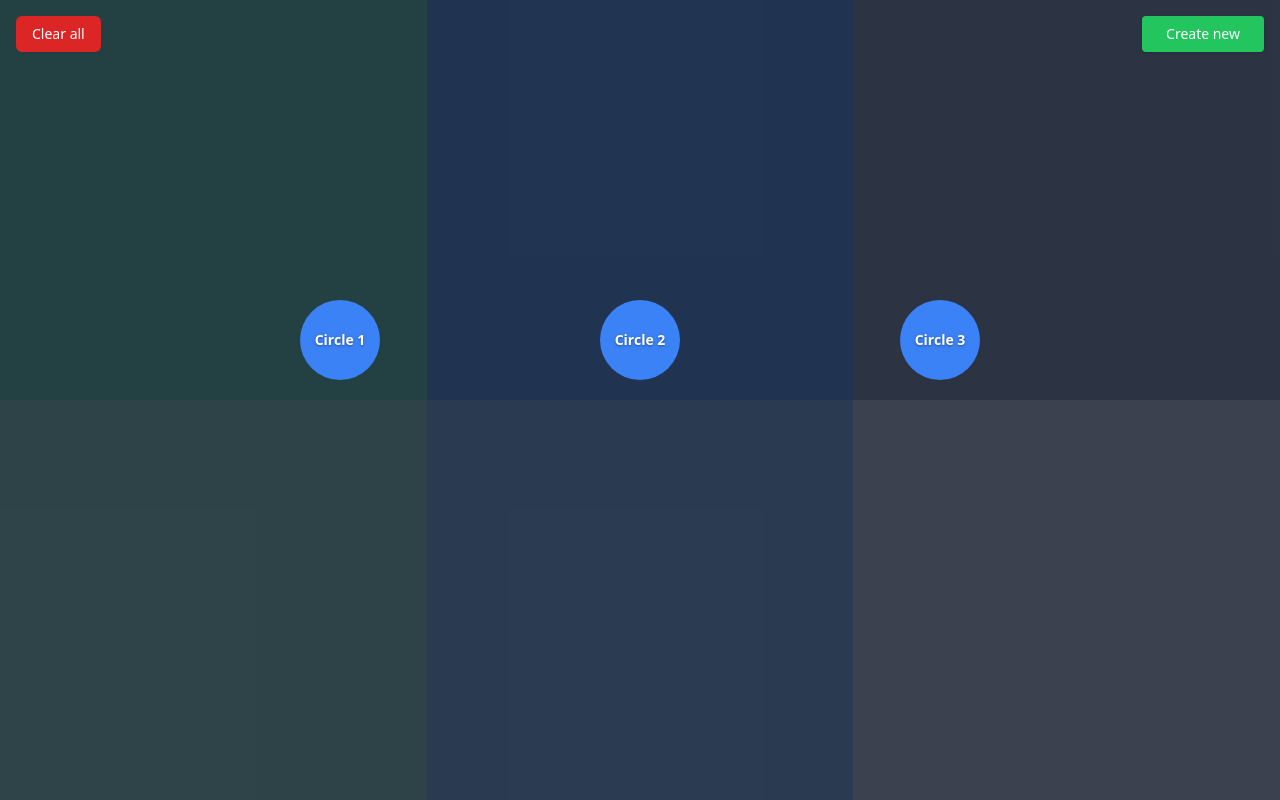
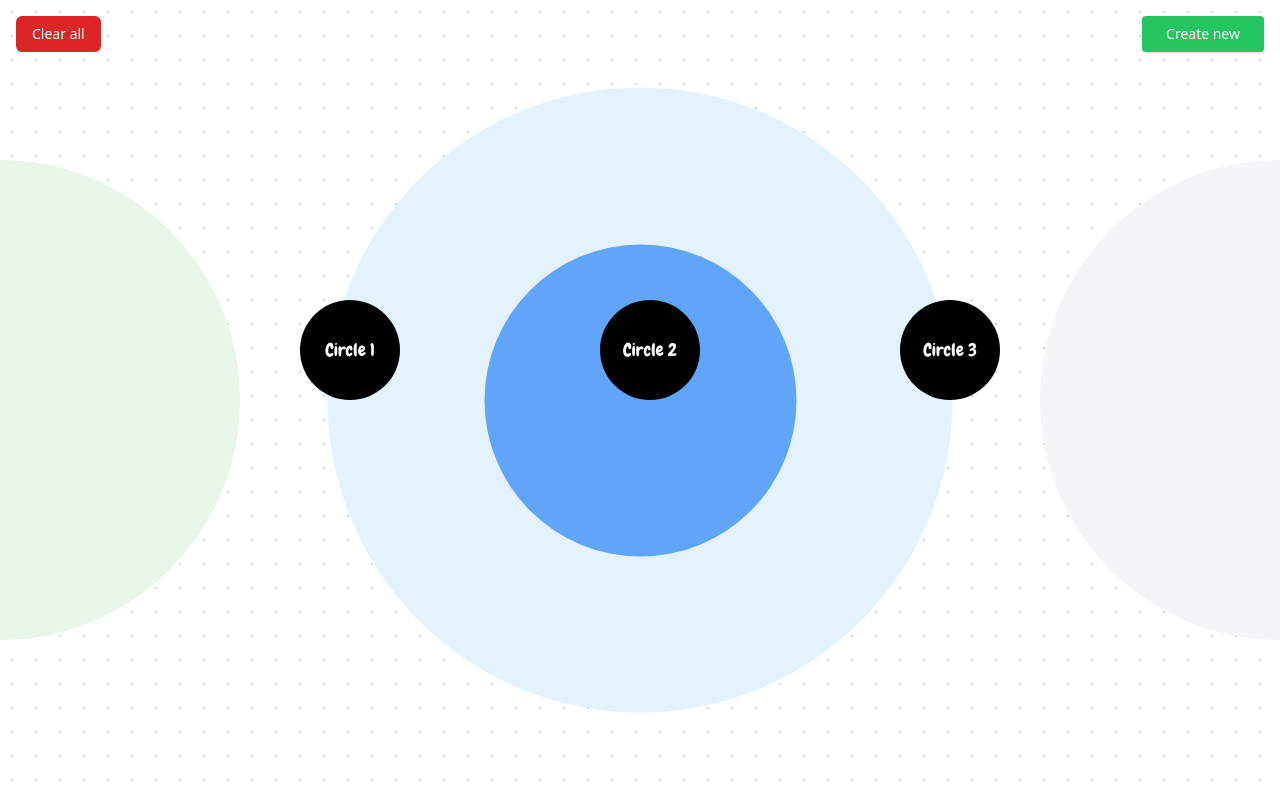
Before and after one commit to jonbell-lot23/blobby-big-board, a Next.js app: page / in a window 1280 px wide. Built offline with nearby package versions, Linux system fonts and the light colour scheme.

Commit message:
Pretty good!

```diff
--- a/app/globals.css
+++ b/app/globals.css
@@ -74,3 +74,9 @@
     @apply bg-background text-foreground;
   }
 }
+
+.bg-dot-pattern {
+  background-color: white;
+  background-image: radial-gradient(#d1d5db 1.5px, transparent 1.5px);
+  background-size: 24px 24px;
+}
--- a/app/layout.tsx
+++ b/app/layout.tsx
@@ -1,8 +1,8 @@
-import type React from "react"
-import type { Metadata } from "next"
-import { Nunito } from "next/font/google"
-import "./globals.css"
-import { cn } from "@/lib/utils"
+import type React from "react";
+import type { Metadata } from "next";
+import { Nunito, Chewy } from "next/font/google";
+import "./globals.css";
+import { cn } from "@/lib/utils";
 
 // Set up the Nunito font with next/font
 const nunito = Nunito({
@@ -10,21 +10,38 @@ const nunito = Nunito({
   weight: ["400", "700"],
   display: "swap",
   variable: "--font-sans", // Assign it to the CSS variable that Tailwind uses
-})
+});
+
+// Set up the Chewy font with next/font
+const chewy = Chewy({
+  subsets: ["latin"],
+  weight: ["400"],
+  display: "swap",
+  variable: "--font-chewy",
+});
 
 export const metadata: Metadata = {
   title: "Blobby Project Tracker",
-  description: "A fun, gooey project tracker built with Next.js and Framer Motion.",
-}
+  description:
+    "A fun, gooey project tracker built with Next.js and Framer Motion.",
+};
 
 export default function RootLayout({
   children,
 }: Readonly<{
-  children: React.ReactNode
+  children: React.ReactNode;
 }>) {
   return (
     <html lang="en" suppressHydrationWarning>
-      <body className={cn("min-h-screen bg-background font-sans antialiased", nunito.variable)}>{children}</body>
+      <body
+        className={cn(
+          "min-h-screen bg-background font-sans antialiased",
+          nunito.variable,
+          chewy.variable
+        )}
+      >
+        {children}
+      </body>
     </html>
-  )
+  );
 }
--- a/app/page.tsx
+++ b/app/page.tsx
@@ -19,7 +19,9 @@ type Task = {
 };
 
 // Standard size for all balls
-const BALL_SIZE = 80;
+const BALL_SIZE = 100;
+const MIN_BALL_SIZE = 80;
+const MAX_BALL_SIZE = 200;
 
 // Prettier pastel colors for background stripes
 const BG_MINT = "#6EE7B7"; // top green
@@ -29,8 +31,8 @@ const BG_SKY_DIM = "#93C5FD"; // bottom blue
 const BG_GRAY = "#9CA3AF"; // top gray
 const BG_GRAY_DIM = "#E5E7EB"; // bottom gray
 
-// Blue color for all circles
-const CIRCLE_COLOR = "#3b82f6";
+// Black color for all circles
+const CIRCLE_COLOR = "#000000";
 
 // Default tasks
 const defaultTasks: Task[] = [
@@ -60,6 +62,21 @@ const defaultTasks: Task[] = [
   },
 ];
 
+// Helper to calculate circle size based on label length
+function getCircleSize(label: string) {
+  const min = 80;
+  const perChar = 14; // px per character
+  return Math.max(min, label.length * perChar);
+}
+
+function getDynamicBallSize(label: string) {
+  // Base size plus 10px per character, clamped between min and max
+  return Math.max(
+    MIN_BALL_SIZE,
+    Math.min(MAX_BALL_SIZE, MIN_BALL_SIZE + (label.length - 6) * 10)
+  );
+}
+
 export default function BlobbyTrackerPage() {
   const [tasks, setTasks] = useState<Task[]>(defaultTasks);
   const [isClient, setIsClient] = useState(false);
@@ -70,7 +87,15 @@ export default function BlobbyTrackerPage() {
     setIsClient(true);
     const saved = localStorage.getItem("circles");
     if (saved) {
-      setTasks(JSON.parse(saved));
+      const parsedTasks = JSON.parse(saved);
+      // Migrate any old blue circles to black
+      const migratedTasks = parsedTasks.map((task: Task) => ({
+        ...task,
+        color: "#000000", // Force all circles to be black
+      }));
+      setTasks(migratedTasks);
+      // Save the migrated tasks back to localStorage
+      localStorage.setItem("circles", JSON.stringify(migratedTasks));
     }
   }, []);
   const containerRef = useRef<HTMLDivElement>(null);
@@ -190,42 +215,21 @@ export default function BlobbyTrackerPage() {
   }, [showRenamePrompt]);
 
   return (
-    <div className="relative w-screen h-screen bg-gray-900/80 overflow-hidden">
-      {/* Background: 3 vertical stripes, each split horizontally for 6 zones */}
-      <div className="pointer-events-none absolute inset-0 -z-10 w-full h-full flex">
-        {/* Mint stripe */}
-        <div className="relative w-1/3 h-full">
-          <div
-            className="absolute top-0 left-0 w-full h-1/2"
-            style={{ background: BG_MINT }}
-          />
-          <div
-            className="absolute bottom-0 left-0 w-full h-1/2"
-            style={{ background: BG_MINT_DIM }}
-          />
+    <div className="relative w-screen h-screen overflow-hidden">
+      {/* Dotted background pattern at the lowest z-index */}
+      <div className="absolute inset-0 -z-20 w-full h-full bg-dot-pattern" />
+      {/* Background: 3 circles - green on left, blue in center, gray on right */}
+      <div className="pointer-events-none absolute inset-0 -z-10 w-full h-full">
+        {/* Green circle on the left (smaller, falling off the edge) */}
+        <div className="absolute left-0 top-1/2 w-[480px] h-[480px] rounded-full bg-zone-mint transform -translate-x-1/2 -translate-y-1/2" />
+
+        {/* Blue circle in the center with darker core */}
+        <div className="absolute left-1/2 top-1/2 w-[625px] h-[625px] rounded-full bg-zone-sky transform -translate-x-1/2 -translate-y-1/2 flex items-center justify-center">
+          <div className="w-[312px] h-[312px] rounded-full bg-blue-400" />
         </div>
-        {/* Sky blue stripe */}
-        <div className="relative w-1/3 h-full">
-          <div
-            className="absolute top-0 left-0 w-full h-1/2"
-            style={{ background: BG_SKY }}
-          />
-          <div
-            className="absolute bottom-0 left-0 w-full h-1/2"
-            style={{ background: BG_SKY_DIM }}
-          />
-        </div>
-        {/* Light gray stripe */}
-        <div className="relative w-1/3 h-full">
-          <div
-            className="absolute top-0 left-0 w-full h-1/2"
-            style={{ background: BG_GRAY }}
-          />
-          <div
-            className="absolute bottom-0 left-0 w-full h-1/2"
-            style={{ background: BG_GRAY_DIM }}
-          />
-        </div>
+
+        {/* Gray circle on the right (half visible) */}
+        <div className="absolute right-0 top-1/2 w-[480px] h-[480px] rounded-full bg-zone-gray transform translate-x-1/2 -translate-y-1/2" />
       </div>
 
       {/* This is the main container where task balls live */}
@@ -236,7 +240,7 @@ export default function BlobbyTrackerPage() {
               key={task.id}
               id={task.id}
               label={task.label}
-              size={task.size}
+              size={BALL_SIZE}
               color={task.color}
               initialPosition={{ x: task.x, y: task.y }}
               dragConstraintsRef={containerRef}
--- a/components/task-blob.tsx
+++ b/components/task-blob.tsx
@@ -95,7 +95,7 @@ export default function TaskBlob({
       {/* The label is inside the blob, so it will be slightly affected by the filter.
           For a "Sunday project" this is acceptable as per your notes. */}
       <span
-        className="text-white font-semibold text-xs md:text-sm text-center p-2 break-words pointer-events-none drop-shadow"
+        className="text-white font-chewy text-base md:text-lg text-center p-2 break-words pointer-events-none drop-shadow leading-tight max-w-xs"
         style={{ textShadow: "0 1px 2px rgba(0,0,0,0.25)" }}
       >
         {label}
--- a/tailwind.config.ts
+++ b/tailwind.config.ts
@@ -1,67 +1,79 @@
-import type { Config } from 'tailwindcss'
+import type { Config } from "tailwindcss";
 
 const config: Config = {
-    darkMode: ['class'],
+  darkMode: ["class"],
   content: [
-    './pages/**/*.{js,ts,jsx,tsx,mdx}',
-    './components/**/*.{js,ts,jsx,tsx,mdx}',
-    './app/**/*.{js,ts,jsx,tsx,mdx}',
+    "./pages/**/*.{js,ts,jsx,tsx,mdx}",
+    "./components/**/*.{js,ts,jsx,tsx,mdx}",
+    "./app/**/*.{js,ts,jsx,tsx,mdx}",
   ],
   theme: {
     extend: {
       backgroundImage: {
-  			'gradient-radial': 'radial-gradient(var(--tw-gradient-stops))',
-  			'gradient-conic': 'conic-gradient(from 180deg at 50% 50%, var(--tw-gradient-stops))'
+        "gradient-radial": "radial-gradient(var(--tw-gradient-stops))",
+        "gradient-conic":
+          "conic-gradient(from 180deg at 50% 50%, var(--tw-gradient-stops))",
       },
       borderRadius: {
-  			lg: 'var(--radius)',
-  			md: 'calc(var(--radius) - 2px)',
-  			sm: 'calc(var(--radius) - 4px)'
+        lg: "var(--radius)",
+        md: "calc(var(--radius) - 2px)",
+        sm: "calc(var(--radius) - 4px)",
       },
       colors: {
-  			background: 'hsl(var(--background))',
-  			foreground: 'hsl(var(--foreground))',
+        background: "hsl(var(--background))",
+        foreground: "hsl(var(--foreground))",
         card: {
-  				DEFAULT: 'hsl(var(--card))',
-  				foreground: 'hsl(var(--card-foreground))'
+          DEFAULT: "hsl(var(--card))",
+          foreground: "hsl(var(--card-foreground))",
         },
         popover: {
-  				DEFAULT: 'hsl(var(--popover))',
-  				foreground: 'hsl(var(--popover-foreground))'
+          DEFAULT: "hsl(var(--popover))",
+          foreground: "hsl(var(--popover-foreground))",
         },
         primary: {
-  				DEFAULT: 'hsl(var(--primary))',
-  				foreground: 'hsl(var(--primary-foreground))'
+          DEFAULT: "hsl(var(--primary))",
+          foreground: "hsl(var(--primary-foreground))",
         },
         secondary: {
-  				DEFAULT: 'hsl(var(--secondary))',
-  				foreground: 'hsl(var(--secondary-foreground))'
+          DEFAULT: "hsl(var(--secondary))",
+          foreground: "hsl(var(--secondary-foreground))",
         },
         muted: {
-  				DEFAULT: 'hsl(var(--muted))',
-  				foreground: 'hsl(var(--muted-foreground))'
+          DEFAULT: "hsl(var(--muted))",
+          foreground: "hsl(var(--muted-foreground))",
         },
         accent: {
-  				DEFAULT: 'hsl(var(--accent))',
-  				foreground: 'hsl(var(--accent-foreground))'
+          DEFAULT: "hsl(var(--accent))",
+          foreground: "hsl(var(--accent-foreground))",
         },
         destructive: {
-  				DEFAULT: 'hsl(var(--destructive))',
-  				foreground: 'hsl(var(--destructive-foreground))'
+          DEFAULT: "hsl(var(--destructive))",
+          foreground: "hsl(var(--destructive-foreground))",
         },
-  			border: 'hsl(var(--border))',
-  			input: 'hsl(var(--input))',
-  			ring: 'hsl(var(--ring))',
+        border: "hsl(var(--border))",
+        input: "hsl(var(--input))",
+        ring: "hsl(var(--ring))",
         chart: {
-  				'1': 'hsl(var(--chart-1))',
-  				'2': 'hsl(var(--chart-2))',
-  				'3': 'hsl(var(--chart-3))',
-  				'4': 'hsl(var(--chart-4))',
-  				'5': 'hsl(var(--chart-5))'
-  			}
-  		}
-  	}
+          "1": "hsl(var(--chart-1))",
+          "2": "hsl(var(--chart-2))",
+          "3": "hsl(var(--chart-3))",
+          "4": "hsl(var(--chart-4))",
+          "5": "hsl(var(--chart-5))",
+        },
+        zone: {
+          mint: "#E8F5E8", // Soft mint green
+          "mint-dim": "#F0F8F0", // Very light mint
+          sky: "#E3F2FD", // Soft sky blue
+          "sky-dim": "#F1F8FE", // Very light sky blue
+          gray: "#F5F5F7", // Apple's signature light gray
+          "gray-dim": "#FAFAFA", // Very light gray
+        },
+      },
+      fontFamily: {
+        chewy: ["var(--font-chewy)", "system-ui"],
+      },
+    },
   },
   plugins: [require("tailwindcss-animate")],
-}
-export default config
+};
+export default config;
```
Lines whose indentation alone changed are shown as unchanged.
